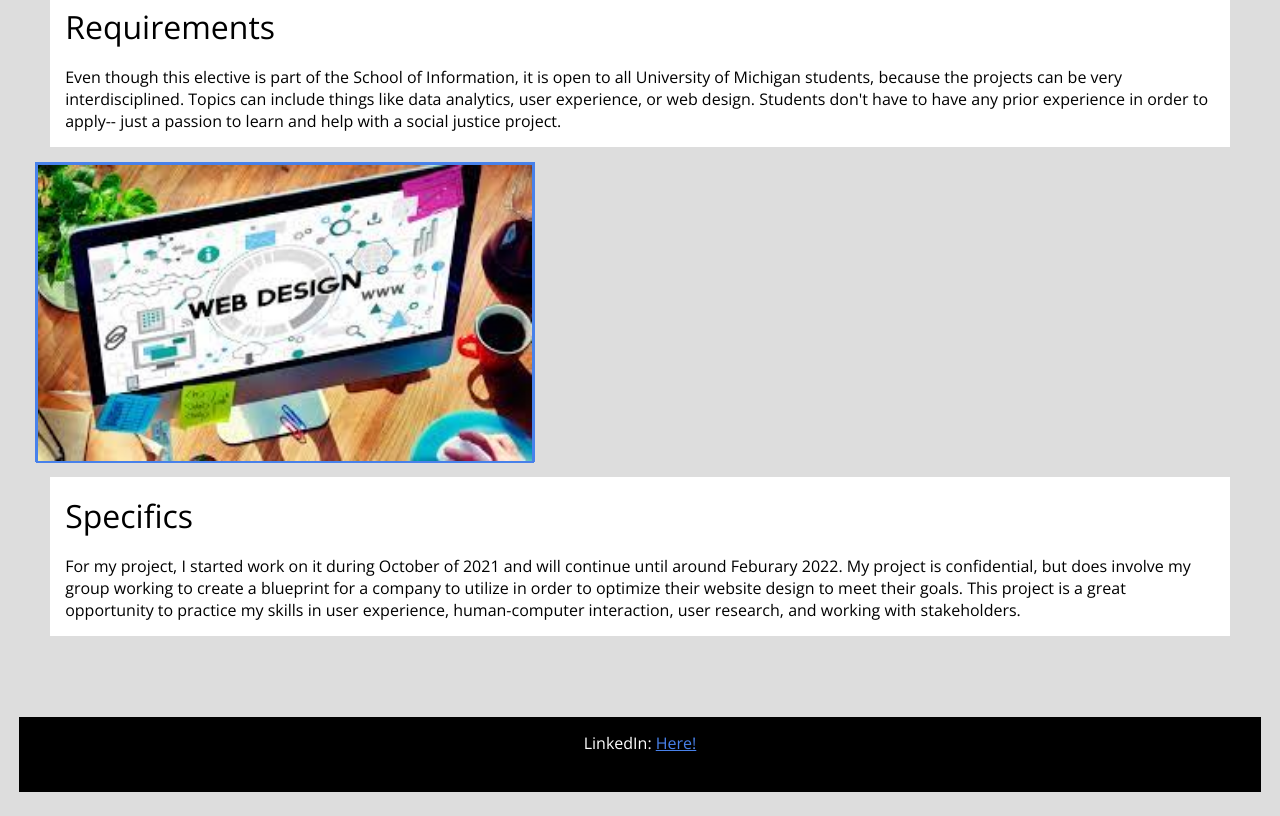
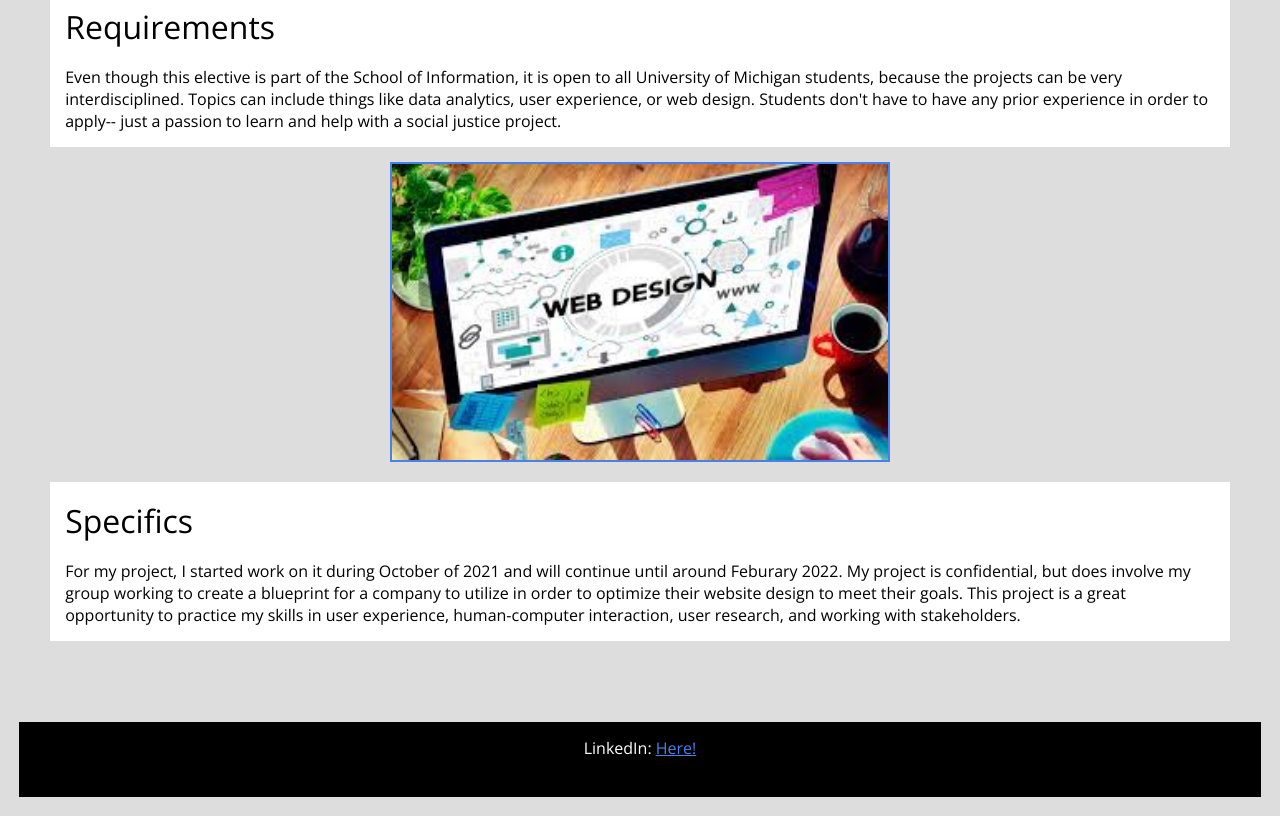
Before and after one commit to mnadai18/portfoliofinal, a plain HTML site: page community.html in a window 1280 px wide. Shown: the part 1028-1844 px from the top of the page. Drawn offline with nearby package versions, Linux system fonts and the light colour scheme.

Commit message:
contrast errors and orhpahned label

```diff
--- a/community.html
+++ b/community.html
@@ -48,17 +48,9 @@
 			 Students don't have to have any prior experience in order to apply-- just a passion to learn and help with a social justice project.
 		</p>
   </div>
-  <div class="flip-card">
-    <div class="flip-card-inner">
-      <div class="flip-card-front">
-        <img src = "images/webdesign.jpeg" alt = "picture of computer showing the title Web Design" class = "communityimage"/>
-      </div>
-      <div class="flip-card-back">
-        <h2>Web Design</h2>
-        <p>I will be assisting in redesigning a website for a client.</p>
-      </div>
-    </div>
-  </div>
+      	<div class ="communityimages">
+          <img src = "images/webdesign.jpeg" alt = "picture of computer showing the title Web Design" class = "communityimage"/>
+        </div>
 
 	<div class = "text">
 		<h2>Specifics</h2>
--- a/css/style.css
+++ b/css/style.css
@@ -126,9 +126,7 @@ header{
   grid-template:  500px / 1fr;
 }
 
-.astronaut-image > img {
-  width: 100%;
-}
+
 
 .research-image > img {
   width: 100%;
@@ -174,6 +172,7 @@ button {
   border: none;
   cursor: pointer;
   width: 100%;
+  font-size: 24px;
 }
 
 
@@ -191,40 +190,7 @@ button:hover {
   padding: 16px;
 }
 
-.flip-card-inner {
-  position: relative;
-  width: 100%;
-  height: 100%;
-  text-align: center;
-  transition: transform 0.8s;
-  transform-style: preserve-3d;
-  margin: 0 auto;
-}
 
-.flip-card {
-  background-color: transparent;
-  width: 500px;
-  height: 300px;
-  border: 1px solid #4881ea;
-  perspective: 1000px;
-}
-
-.flip-card-front, .flip-card-back {
-  position: absolute;
-  width: 100%;
-  height: 100%;
-  backface-visibility: hidden;
-}
-
-.flip-card:hover .flip-card-inner {
-  transform: rotateY(180deg);
-}
-
-.flip-card-back {
-  background-color: #4881ea;
-  color: white;
-  transform: rotateY(180deg);
-}
 
 footer{
   width:100%;
@@ -276,3 +242,7 @@ footer{
     animation-iteration-count: 1;
   }
 }
+
+@media screen and (min-width: 992px){
+
+}
--- a/style.css
+++ b/style.css
@@ -126,9 +126,7 @@ header{
   grid-template:  500px / 1fr;
 }
 
-.astronaut-image > img {
-  width: 100%;
-}
+
 
 .research-image > img {
   width: 100%;
@@ -174,6 +172,7 @@ button {
   border: none;
   cursor: pointer;
   width: 100%;
+  font-size: 24px;
 }
 
 
@@ -191,40 +190,7 @@ button:hover {
   padding: 16px;
 }
 
-.flip-card-inner {
-  position: relative;
-  width: 100%;
-  height: 100%;
-  text-align: center;
-  transition: transform 0.8s;
-  transform-style: preserve-3d;
-  margin: 0 auto;
-}
 
-.flip-card {
-  background-color: transparent;
-  width: 500px;
-  height: 300px;
-  border: 1px solid #4881ea;
-  perspective: 1000px;
-}
-
-.flip-card-front, .flip-card-back {
-  position: absolute;
-  width: 100%;
-  height: 100%;
-  backface-visibility: hidden;
-}
-
-.flip-card:hover .flip-card-inner {
-  transform: rotateY(180deg);
-}
-
-.flip-card-back {
-  background-color: #4881ea;
-  color: white;
-  transform: rotateY(180deg);
-}
 
 footer{
   width:100%;
@@ -276,3 +242,7 @@ footer{
     animation-iteration-count: 1;
   }
 }
+
+@media screen and (min-width: 992px){
+
+}
```
Also changed, not shown: index.html (+3 -3 lines).
